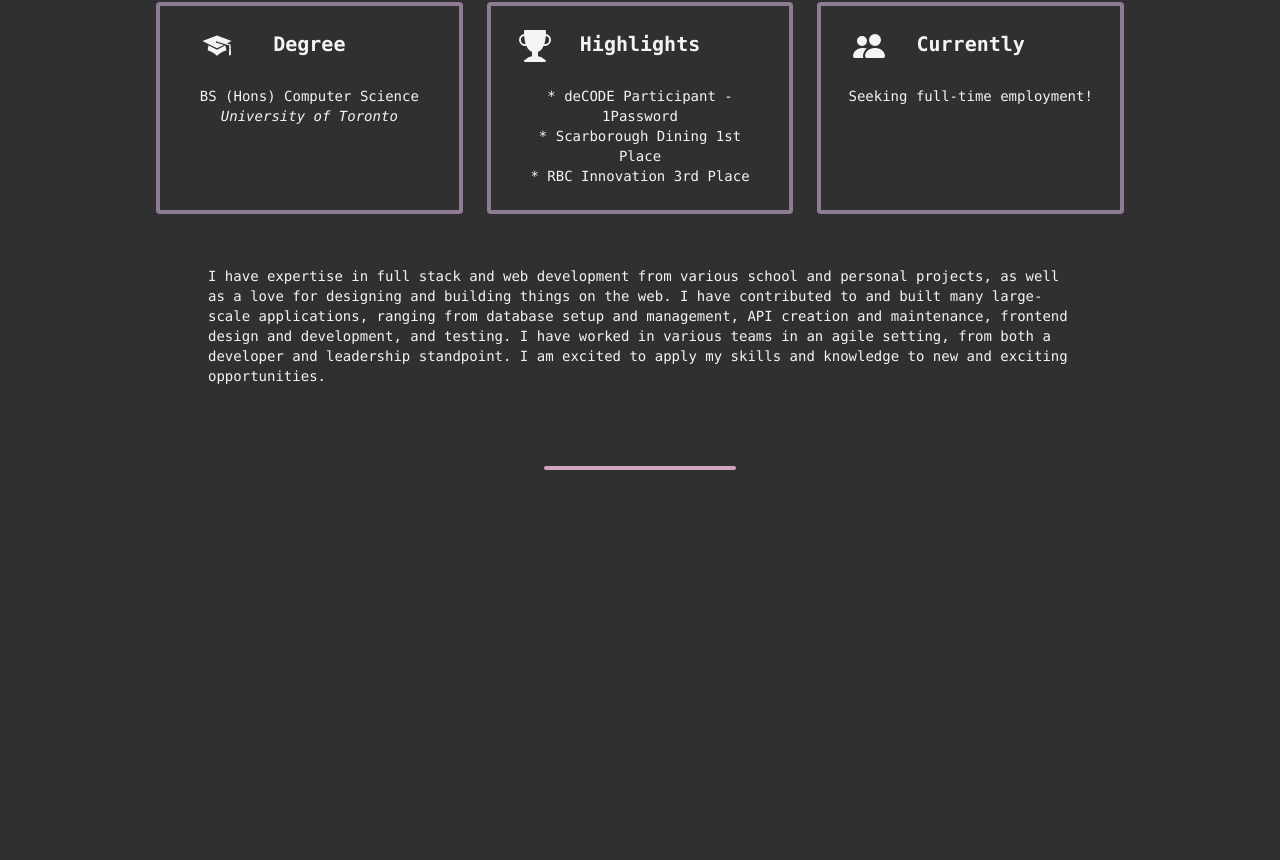
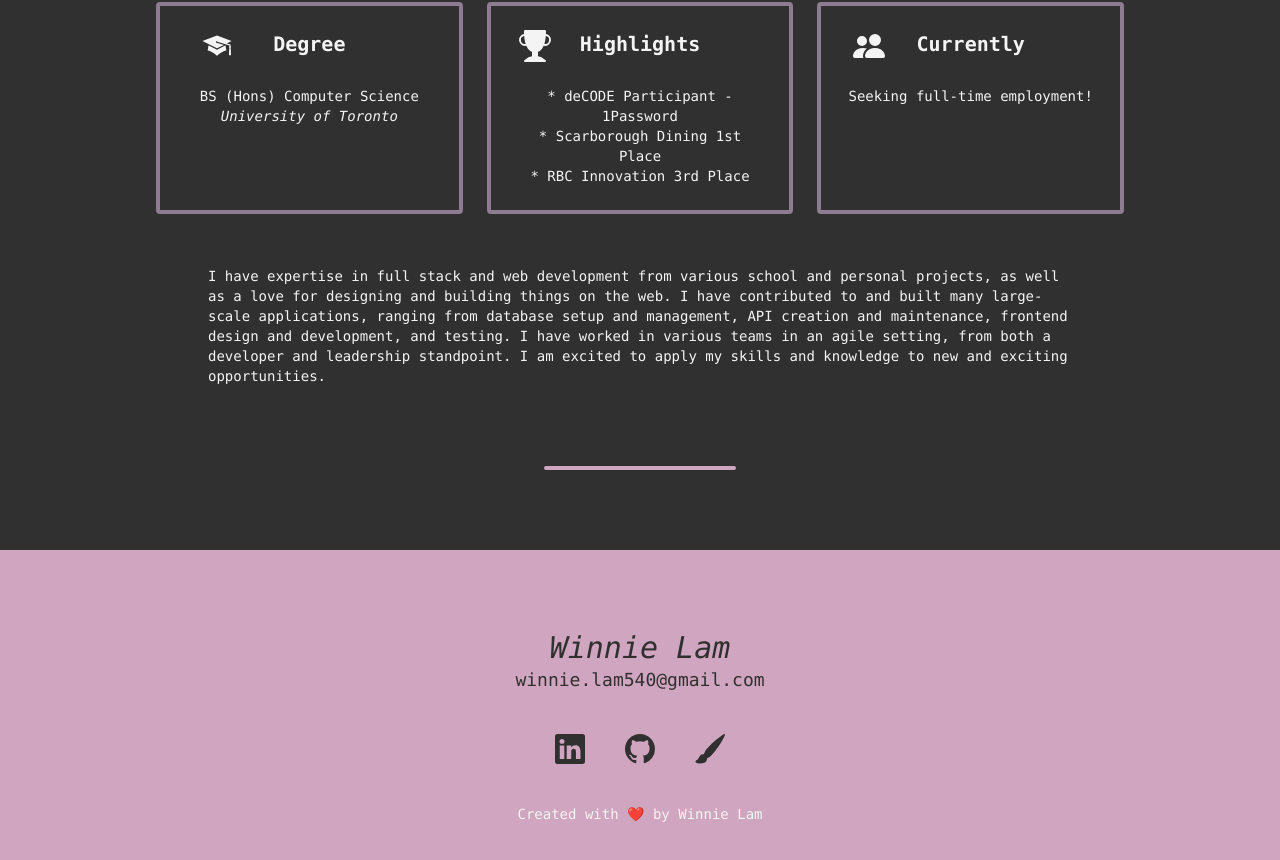
Before and after one commit to winnllam/winnllam.github.io, a React (Create React App) app: page / in a window 1280 px wide. Shown: the part 986-1846 px from the top of the page. Before the commit the page ends 1536 px from the top, so only its background shows below. Built offline with nearby package versions, Linux system fonts and the light colour scheme.

Commit message:
Added fotter

```diff
--- a/src/components/footer/Footer.css
+++ b/src/components/footer/Footer.css
@@ -0,0 +1,3 @@
+.social:hover {
+  color: theme("colors.lavender");
+}
--- a/src/components/footer/Footer.tsx
+++ b/src/components/footer/Footer.tsx
@@ -1,7 +1,42 @@
 import "./Footer.css";
+import { BsLinkedin, BsGithub, BsBrushFill } from "react-icons/bs";
 
 function Footer() {
-  return <></>;
+  return (
+    <footer id="footer" className="bg-pink text-black z-50">
+      <div className="container p-20 text-center font-mono">
+        <h2>Winnie Lam</h2>
+        <h4>winnie.lam540@gmail.com</h4>
+        <div className="width-fit mt-10 mb-10 text-3xl flex flex-row gap-10 justify-center">
+          <a
+            href="https://www.linkedin.com/in/winnllam"
+            target="_blank"
+            rel="noreferrer"
+            className="social"
+          >
+            <BsLinkedin />
+          </a>
+          <a
+            href="https://github.com/winnllam"
+            target="_blank"
+            rel="noreferrer"
+            className="social"
+          >
+            <BsGithub />
+          </a>
+          <a
+            href="https://www.artstation.com/llunamous"
+            target="_blank"
+            rel="noreferrer"
+            className="social"
+          >
+            <BsBrushFill />
+          </a>
+        </div>
+        <p>Created with ❤️ by Winnie Lam</p>
+      </div>
+    </footer>
+  );
 }
 
 export default Footer;
--- a/src/components/header/Header.css
+++ b/src/components/header/Header.css
@@ -1,3 +1,7 @@
+.socials {
+  z-index: -1;
+}
+
 .socials::before {
   content: "";
   width: 1px;
```
